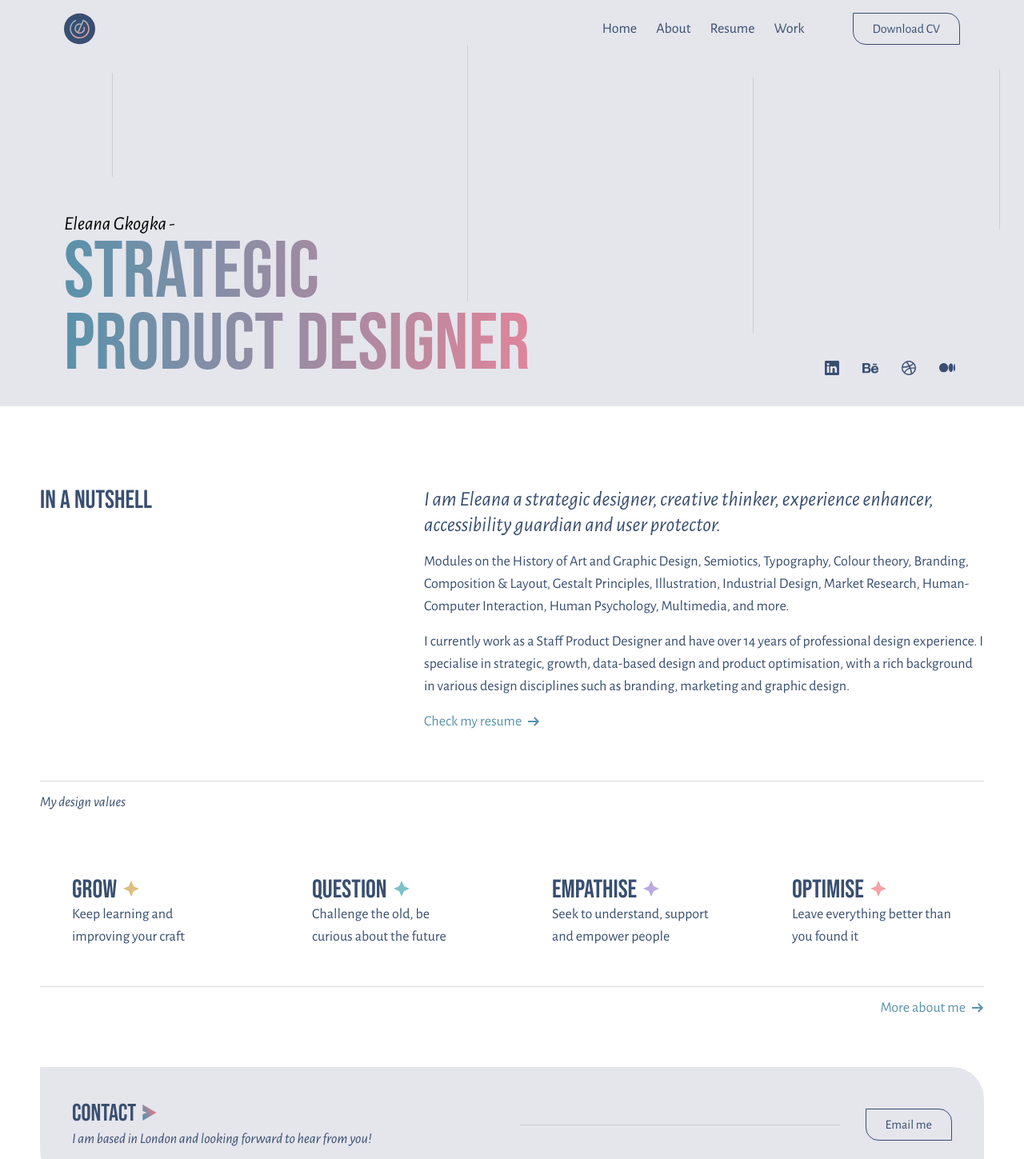
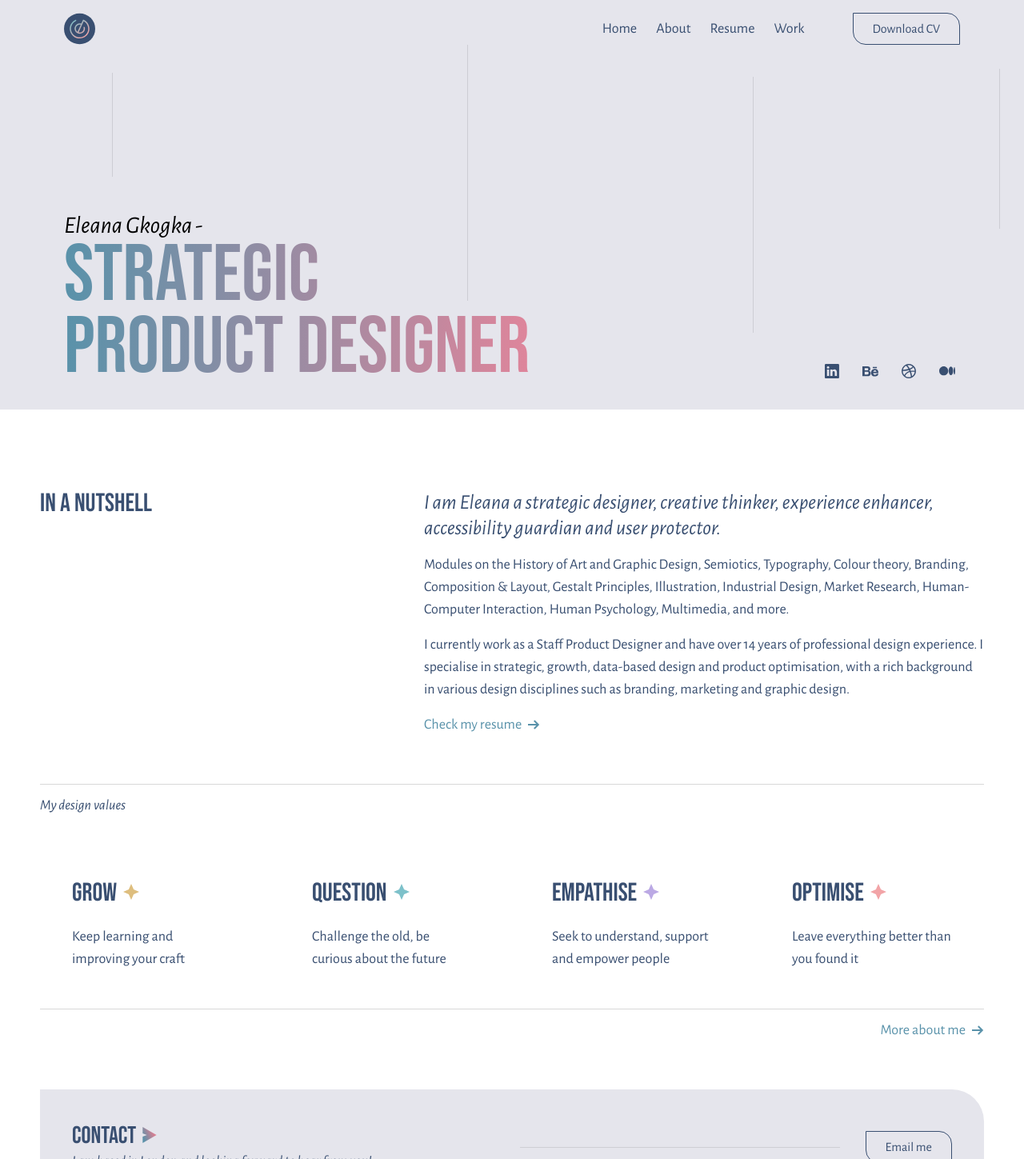
Before and after one commit to Jonur/eleanagkogka, a React (Vite) app: page / in a window 1280 px wide. Shown: the top 1449 px of the page at 80% size. Built offline with nearby package versions, Linux system fonts and the light colour scheme.

Commit message:
Sizes review

```diff
--- a/src/components/Header/Header.tsx
+++ b/src/components/Header/Header.tsx
@@ -75,7 +75,7 @@ const Header: React.FC<HeaderProps> = ({ pageHeader }) => {
         <div className="w-[1px] h-[85%] lg:h-[200px] bg-black opacity-10 absolute right-0 lg:-right-[50px] lg:top-[30px]" />
       </div>
 
-      <h2 className="italic text-2xl">Eleana Gkogka -</h2>
+      <h2 className="italic text-2xl lg:text-3xl">Eleana Gkogka -</h2>
 
       <div className="flex justify-between lg:items-end">
         <h1 className="text-6xl lg:text-[100px] max-w-[585px] leading-[48px] lg:leading-[90px] font-bebas uppercase bg-gradient-to-r from-teal-dark to-pink inline-block text-transparent bg-clip-text">
--- a/src/components/StarList/StarList.tsx
+++ b/src/components/StarList/StarList.tsx
@@ -19,7 +19,7 @@ const StarList: React.FC<StarListProps> = ({ title, items }) => (
             <span className="lg:text-[32px]">{item.title}</span>
             <Star className={c('-mt-1', item.starColor)} />
           </dt>
-          <dd className="leading-6 lg:leading-7 lg:text-lg">{item.description}</dd>
+          <dd className="leading-6 lg:leading-7 lg:text-lg mt-4 lg:mt-6">{item.description}</dd>
         </div>
       ))}
     </dl>
```
